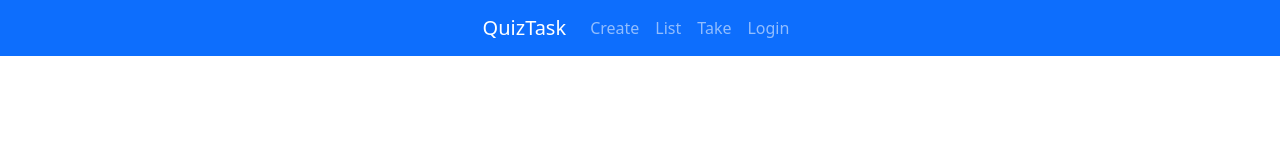
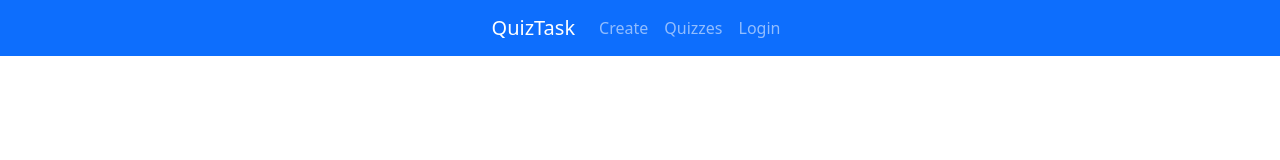
Before and after one commit to cobra4001/Quiz-nettside, a React (Vite) app in the folder QuizApp/: page / in a window 1280 px wide. Shown: the top 160 px of the page. Built offline with nearby package versions, Linux system fonts and the light colour scheme.

Commit message:
Navbar Changes

```diff
--- a/QuizApp/src/shared/NavBar.tsx
+++ b/QuizApp/src/shared/NavBar.tsx
@@ -12,8 +12,7 @@ const NavBar: React.FC = () => {
         <Navbar.Toggle aria-controls="basic-navbar-nav" />
         <Navbar.Collapse id="basic-navbar-nav">
             <Nav.Link href="/quizcreate">Create</Nav.Link>
-            <Nav.Link href="/QuizList">List</Nav.Link>
-            <Nav.Link href="/QuizTakingPage">Take</Nav.Link>
+            <Nav.Link href="/QuizList">Quizzes</Nav.Link>
             {!user ? (
               <Nav.Link href="/LoginPage">Login</Nav.Link>
             ) : (
```
